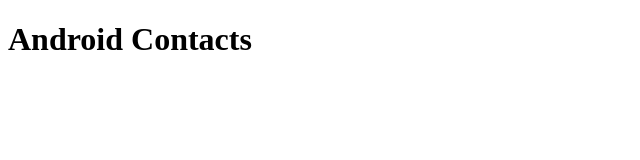
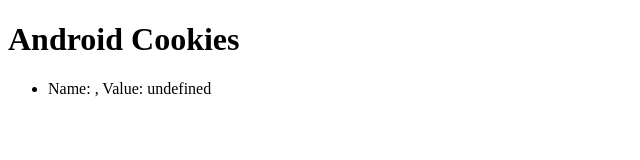
Before and after one commit to kalix-dev/test-android, a plain HTML site: page index.html in a window 1280 px wide. Shown: the whole page, without its empty margins (0-640 px from the left). Drawn offline with Linux system fonts and the light colour scheme.

Commit message:
index.html

```diff
--- a/index.html
+++ b/index.html
@@ -1,37 +1,29 @@
 <!DOCTYPE html>
 <html>
 <head>
-  <title>View Android Contacts</title>
+  <title>View Android Cookies</title>
 </head>
 <body>
-  <h1>Android Contacts</h1>
-  <ul id="contact-list"></ul>
+  <h1>Android Cookies</h1>
+  <ul id="cookie-list"></ul>
 
   <script>
-    // Request permission to access contacts
-    navigator.permissions.query({ name: 'contacts' }).then(result => {
-      if (result.state === 'granted' || result.state === 'prompt') {
-        // Access contacts
-        navigator.contacts.select(['name', 'email', 'phone']).then(contacts => {
-          displayContacts(contacts);
-        }).catch(error => {
-          console.error('Error accessing contacts:', error);
-        });
-      } else {
-        console.error('Permission to access contacts denied.');
-      }
-    });
+    // Display cookies on the page
+    function displayCookies() {
+      const cookieList = document.getElementById('cookie-list');
 
-    // Display contacts on the page
-    function displayContacts(contacts) {
-      const contactList = document.getElementById('contact-list');
+      const cookies = document.cookie.split(';');
 
-      contacts.forEach(contact => {
+      cookies.forEach(cookie => {
+        const [name, value] = cookie.trim().split('=');
         const listItem = document.createElement('li');
-        listItem.textContent = `Name: ${contact.name}, Email: ${contact.email}, Phone: ${contact.phone}`;
-        contactList.appendChild(listItem);
+        listItem.textContent = `Name: ${name}, Value: ${value}`;
+        cookieList.appendChild(listItem);
       });
     }
+
+    // Call the displayCookies function on page load
+    window.addEventListener('load', displayCookies);
   </script>
 </body>
 </html>
```
